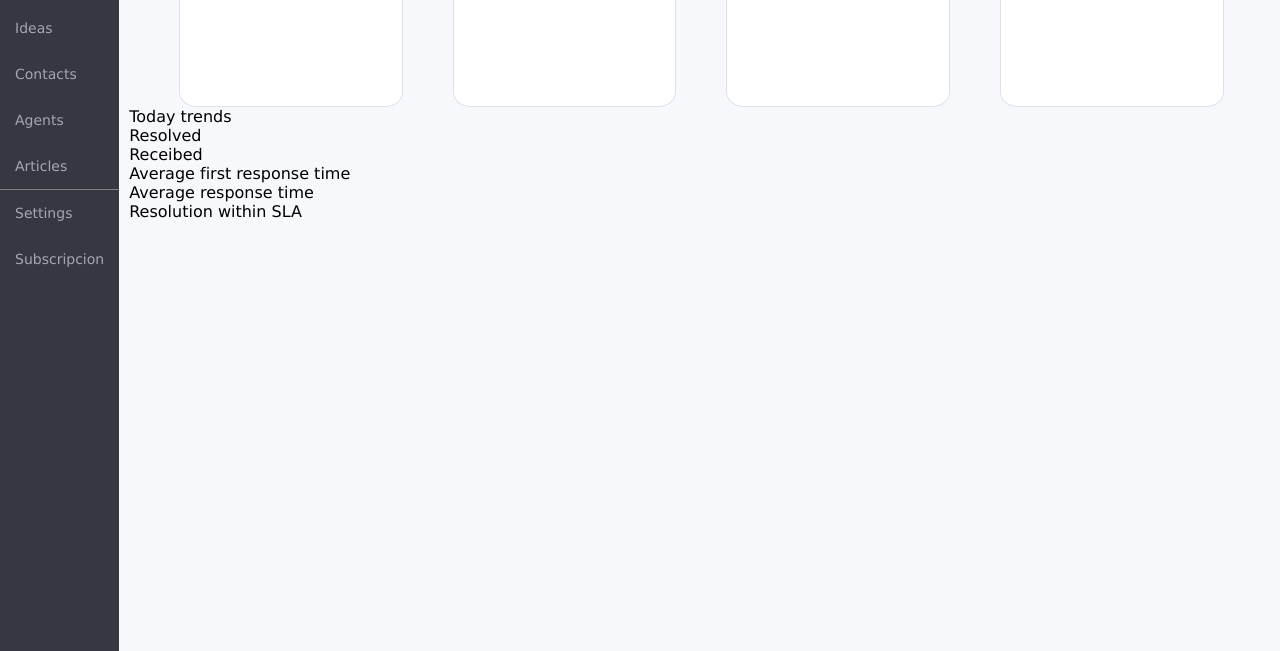
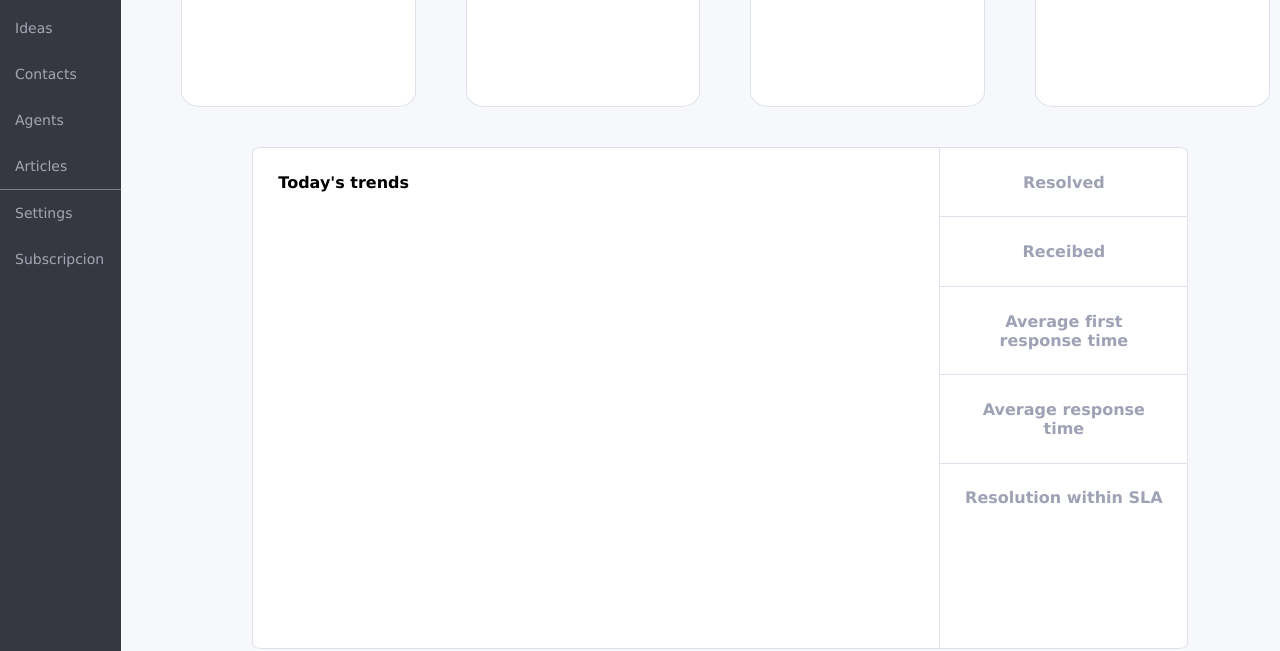
Before and after one commit to hdes26/Admin-DashBoard-UI-CSS, a plain HTML site: page index.html in a window 1280 px wide. Shown: the part 220-871 px from the top of the page. Drawn offline with Linux system fonts and the light colour scheme.

Commit message:
panel de trends implementado

```diff
--- a/index.html
+++ b/index.html
@@ -45,7 +45,7 @@
 
         <div class="trends">
             <div id="today-trends">
-                Today trends
+                Today's trends
             </div>
 
             <div id="statics">
--- a/style.css
+++ b/style.css
@@ -43,24 +43,24 @@ body{
     display: flex;
     padding: 10px;
     background-color: #F7F8FC;
-    width: 90%;
+    width: 89%;
     flex-direction: column;
     font-family: Verdana, Geneva, Tahoma, sans-serif;
+    align-items: center;
 }
 .main-content{
     display: flex;
-    width: 95%;
+    width: 100%;
     height: 35px;
     padding: 23px;
     font-size: 22px;
-
     align-items: center;
 
 }
 
 .main-content .iconos{
     display: flex;
-    width: 70%;
+    width: 75%;
     justify-content: flex-end;
     border-right: 1px solid #DFE0EB;
     align-items: center;
@@ -90,7 +90,7 @@ width: 40px;
 .main .cajas{
     display: flex;
     justify-content: center;
-    width: 95%;
+    width: 100%;
     margin-top: 50px;
 
 }
@@ -119,3 +119,44 @@ width: 40px;
     border: 1px solid #3751FF;
     color: #3751FF;
 }
+
+
+.main .trends{
+    margin-left: 40px;
+    margin-top: 40px;
+    height: 500px;
+    width: 82%;
+    display: flex;
+    justify-content: center;
+    background-color: #FFFFFF;
+    border: 1px solid #DFE0EB;
+    border-radius: 1%;
+
+}
+
+.main .trends #today-trends{
+    padding: 25px;
+    border-right: 1px solid #DFE0EB;
+    width: 72%;
+    font-weight: bold;
+    font-family: Verdana, Geneva, Tahoma, sans-serif;
+    text-decoration: none;
+}
+
+.main .trends #statics{
+    width: 28%;
+    color: #9FA2B4;
+    text-align: center;
+    font-weight: bold;
+    font-family: Verdana, Geneva, Tahoma, sans-serif;
+    text-decoration: none;
+
+}
+.main .trends #statics aside{
+    border-bottom: 1px solid #DFE0EB;
+    padding: 10%;
+    text-align: center;
+}
+.main .trends #statics aside:last-child{
+    border-bottom: none;
+}
```
